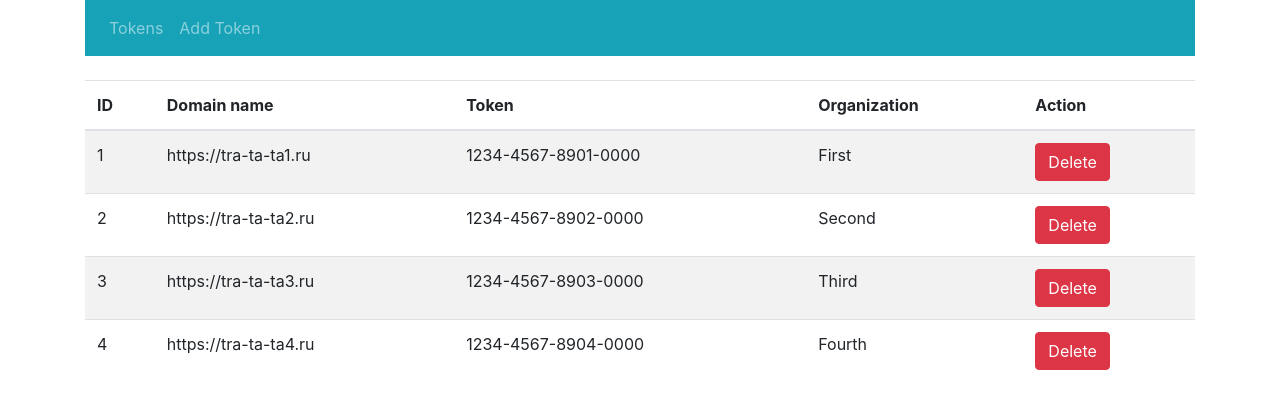
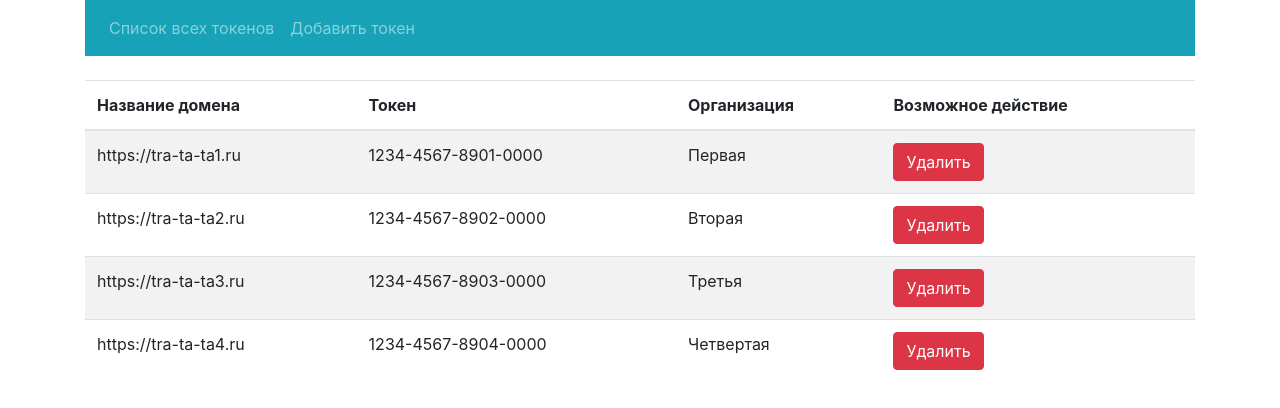
Before and after one commit to EvgenySychev/token-storage-vuejs, a Vue app in the folder TokenStorage/: page / in a window 1280 px wide. Shown: the top 408 px of the page. Built offline with nearby package versions, Linux system fonts and the light colour scheme.

Commit message:
Перевод приложения на русский язык

```diff
--- a/TokenStorage/src/components/Navbar.vue
+++ b/TokenStorage/src/components/Navbar.vue
@@ -4,8 +4,8 @@
     type="dark"
     variant="info">
     <b-navbar-nav>
-      <b-nav-item :to="{ name: 'TokenList' }">Tokens</b-nav-item>
-      <b-nav-item :to="{ name: 'AddTokenPage' }">Add Token</b-nav-item>
+      <b-nav-item :to="{ name: 'TokenList' }">Список всех токенов</b-nav-item>
+      <b-nav-item :to="{ name: 'AddTokenPage' }">Добавить токен</b-nav-item>
     </b-navbar-nav>
   </b-navbar>
 </template>
--- a/TokenStorage/src/components/token/AddTokenPage.vue
+++ b/TokenStorage/src/components/token/AddTokenPage.vue
@@ -3,8 +3,8 @@
   <table class="table table-striped">
     <thead>
     <tr>
-      <th>Token</th>
-      <th>Action</th>
+      <th>Название домена</th>
+      <th>Возможное действие</th>
     </tr>
     </thead>
     <tbody>
@@ -13,7 +13,7 @@
         <input v-model="newDomain" type="text" >
       </td>
       <td>
-        <b-button variant="success" @click="onAddClick()">ADD</b-button>
+        <b-button variant="success" @click="onAddClick()">Добавить</b-button>
       </td>
     </tr>
     </tbody>
@@ -50,12 +50,11 @@ export default {
   },
   methods: {
     onAddClick () {
-      this.alertModalTitle = 'Successfully'
-      this.alertModalContent = 'Successfully added token'
+      this.alertModalTitle = 'Успешно'
+      this.alertModalContent = 'Токен добавлен'
       this.$refs.alertModal.show()
     },
     onRedirectTokenList () {
-      // запросить у сервера список пользователей
       this.newId = this._uid
       this.newToken = uuid.v1()
       this.newJson = JSON.stringify(this.tokens.push({id: this.newId, value: this.newToken, domain: this.newDomain, organizationName: 'New'}))
--- a/TokenStorage/src/components/token/TokenList.vue
+++ b/TokenStorage/src/components/token/TokenList.vue
@@ -7,11 +7,10 @@
           <table class="table table-striped">
             <thead>
             <tr>
-              <th>ID</th>
-              <th>Domain name</th>
-              <th>Token</th>
-              <th>Organization</th>
-              <th>Action</th>
+              <th>Название домена</th>
+              <th>Токен</th>
+              <th>Организация</th>
+              <th>Возможное действие</th>
             </tr>
             </thead>
             <tbody>
@@ -27,10 +26,10 @@
     </b-row>
     <b-modal
       ref="deleteConfirmModal"
-      title="Confirm your action"
+      title="Подтвердите действие"
       @ok="onDeleteConfirm"
       @hide="onDeleteModalHide">
-      <p class="my-4">Are you sure you want to delete token from {{selectedOrganization}} organization?</p>
+      <p class="my-4">Вы точно хотите удалить данный токен для организации {{selectedOrganization}}?</p>
     </b-modal>
 
     <b-modal
@@ -74,8 +73,8 @@ export default {
     },
     onDeleteConfirm () {
       this.tokens.splice(this.tokens.indexOf(this.selectedToken), 1)
-      this.alertModalTitle = 'Successfully'
-      this.alertModalContent = 'Successfully deleted token'
+      this.alertModalTitle = 'Успешно'
+      this.alertModalContent = 'Токен удален'
       this.$refs.alertModal.show()
     }
   }
--- a/TokenStorage/src/components/token/TokenListRow.vue
+++ b/TokenStorage/src/components/token/TokenListRow.vue
@@ -1,11 +1,10 @@
 <template>
   <tr>
-    <td>{{ token.id }}</td>
     <td>{{ token.domain }}</td>
     <td>{{ token.value }}</td>
     <td>{{ token.organizationName }}</td>
     <td>
-      <b-button variant="danger" @click="onDeleteClick">Delete</b-button>
+      <b-button variant="danger" @click="onDeleteClick">Удалить</b-button>
     </td>
   </tr>
 </template>
--- a/TokenStorage/src/data.json
+++ b/TokenStorage/src/data.json
@@ -3,24 +3,24 @@
       "id": 1,
       "domain": "https://tra-ta-ta1.ru",
       "value": "1234-4567-8901-0000",
-      "organizationName": "First"
+      "organizationName": "Первая"
     },
     {
       "id": 2,
       "domain": "https://tra-ta-ta2.ru",
       "value": "1234-4567-8902-0000",
-      "organizationName": "Second"
+      "organizationName": "Вторая"
     },
     {
       "id": 3,
       "domain": "https://tra-ta-ta3.ru",
       "value": "1234-4567-8903-0000",
-      "organizationName": "Third"
+      "organizationName": "Третья"
     },
     {
       "id": 4,
       "domain": "https://tra-ta-ta4.ru",
       "value": "1234-4567-8904-0000",
-      "organizationName": "Fourth"
+      "organizationName": "Четвертая"
     }
   ]
```
